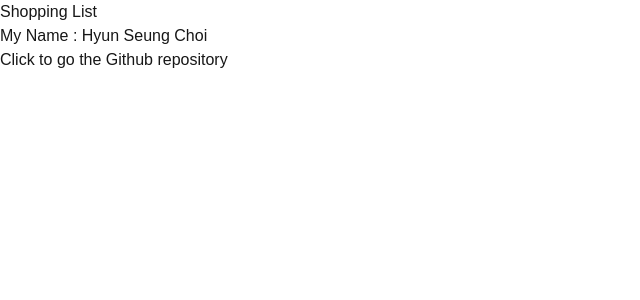
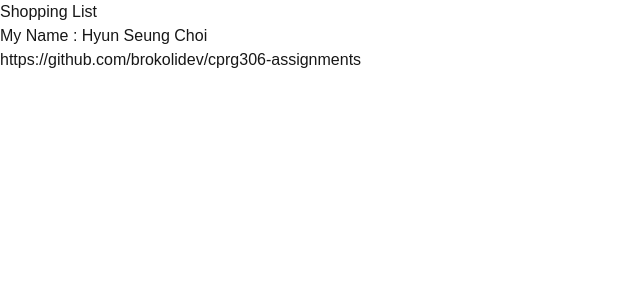
Before and after one commit to brokolidev/cprg306-assignments, a Next.js app: page /week-2 in a window 1280 px wide. Shown: the top 300 px of the page, without its empty margins (0-640 px from the left). Built offline with nearby package versions, Linux system fonts and the light colour scheme.

Commit message:
changed github link text

```diff
--- a/app/page.js
+++ b/app/page.js
@@ -3,9 +3,9 @@ import Link from "next/link";
 
 export default function Home() {
   return (
-    <div>
-      <h1>CPRG 306: Web Development 2 - Assignments</h1>
+    <main>
+        <h1>CPRG 306: Web Development 2 - Assignments</h1>
         <Link href="/week-2">Week 2</Link>
-    </div>
+    </main>
   );
 }
--- a/app/week-2/student-info.js
+++ b/app/week-2/student-info.js
@@ -5,7 +5,7 @@ export default function StudentInfo() {
         <div>
             <p>My Name : Hyun Seung Choi</p>
             <Link href="https://github.com/brokolidev/cprg306-assignments">
-                Click to go the Github repository
+                https://github.com/brokolidev/cprg306-assignments
             </Link>
         </div>
     );
```
